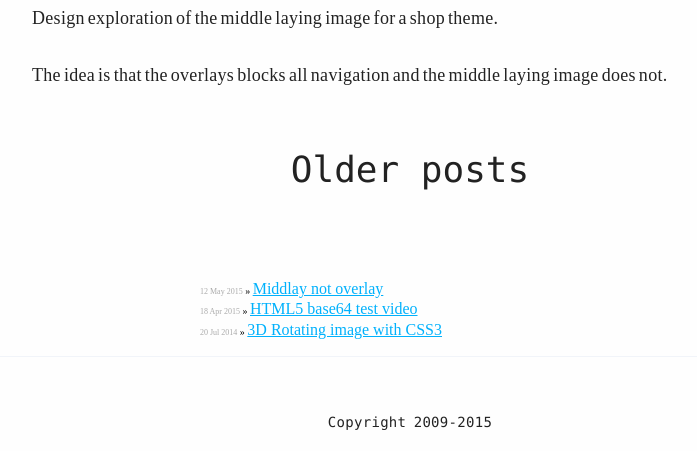
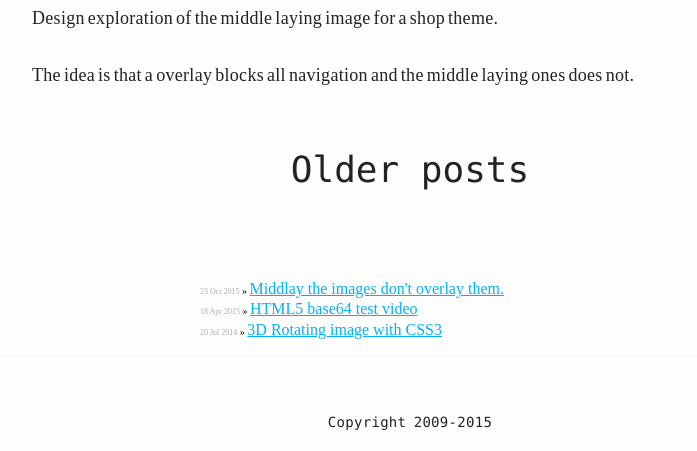
Before and after one commit to musca/koe.github.io, a Jekyll site: the page built from blog/index.html, in a window 1280 px wide and 900 px high, scrolled down 806 px, cut to the strip 449-900 px from the top of the window. Shown: the whole strip, without its empty margins (230-927 px from the left). Built offline with Jekyll 4.4.1, drawn with Linux system fonts in a browser that asks for light colours; some of the changed text lies outside the part shown.

Commit message:
Changed blog post date and typos

```diff
--- a/_posts/2015-10-23-middlay-not-overlay.md
+++ b/_posts/2015-10-23-middlay-not-overlay.md
@@ -1,7 +1,7 @@
 ---
 layout: post
-title:  Middlay not overlay
-date:   2015-05-12 11:16:31
+title:  Middlay the images don't overlay them.
+date:   2015-10-23 13:42:00
 categories: blog
 tags: design images middlay
 css: blog
@@ -12,4 +12,4 @@ js: blog
 
 Design exploration of the middle laying image for a shop theme.
 
-The idea is that the overlays blocks all navigation and the middle laying image does not.
+The idea is that a overlay blocks all navigation and the middle laying ones does not.
```
